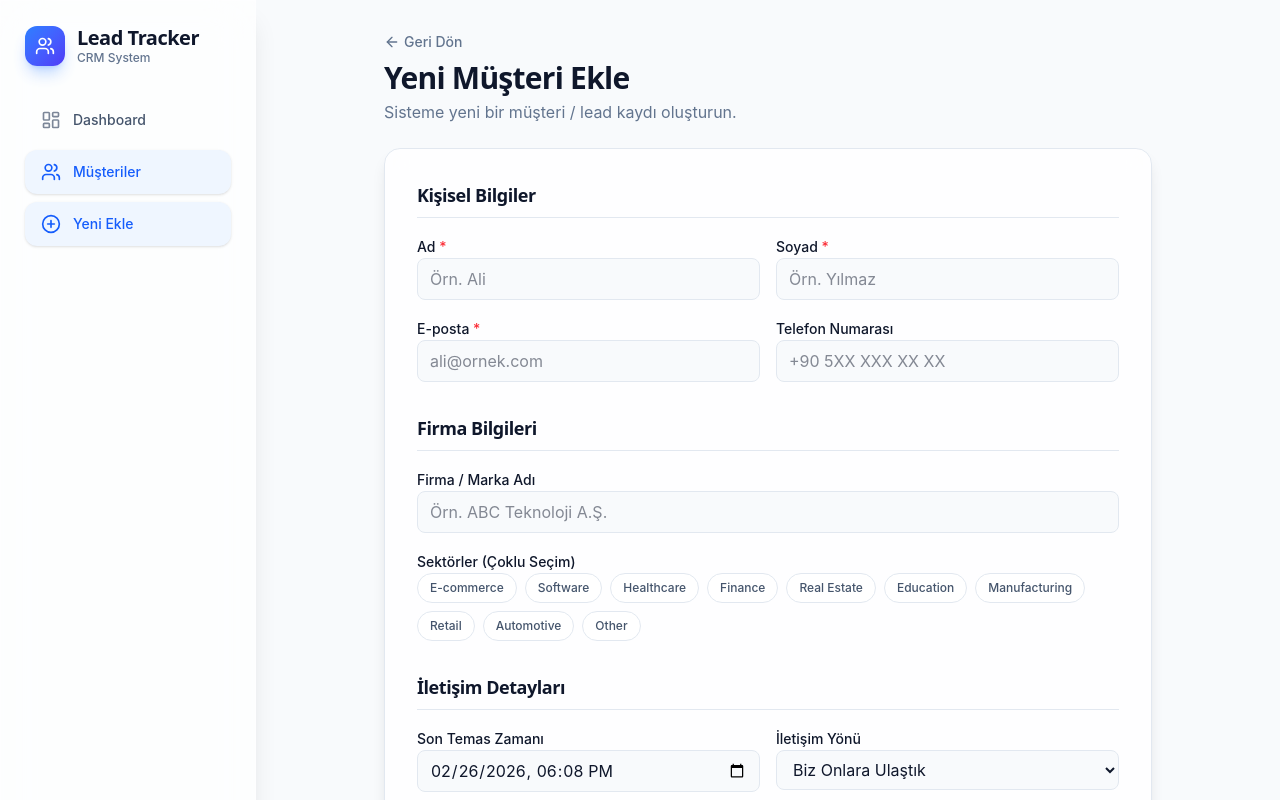
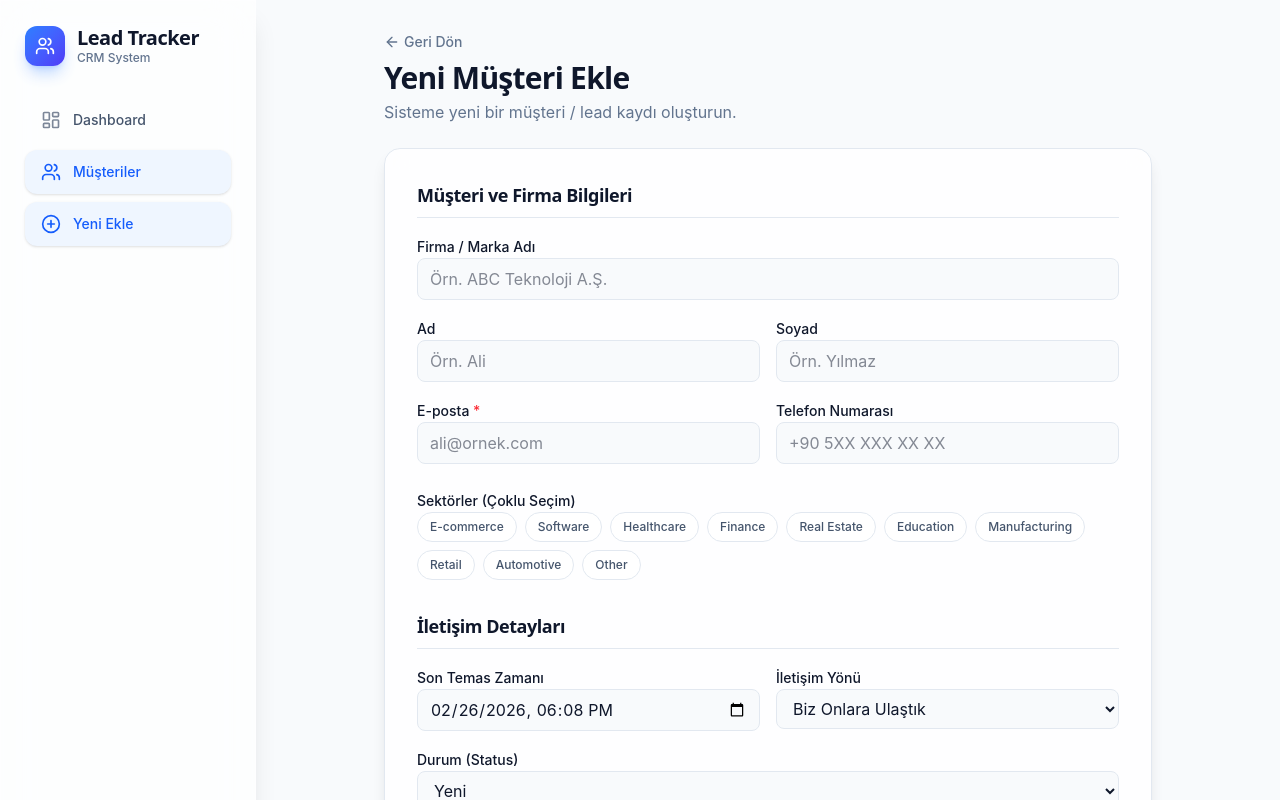
Before and after one commit to igim-volkan/mts, a React (Vite) app: page /leads/new in a window 1280 px wide. Shown: the top 800 px of the page. Built offline with nearby package versions, Linux system fonts and the light colour scheme; no server answers; the database is empty.

Commit message:
UI Guncellemesi: Firma adı öne alındı, Ad/Soyad zorunluluğu kaldırıldı.

```diff
--- a/src/pages/NewLead.tsx
+++ b/src/pages/NewLead.tsx
@@ -71,14 +71,26 @@ export function NewLead() {
             </div>
 
             <form onSubmit={handleSubmit} className="glass-card p-6 md:p-8 space-y-8">
-                {/* Kişisel Bilgiler */}
+                {/* Müşteri ve Firma Bilgileri */}
                 <div className="space-y-4">
-                    <h3 className="text-lg font-semibold border-b border-slate-200 dark:border-slate-700 pb-2">Kişisel Bilgiler</h3>
+                    <h3 className="text-lg font-semibold border-b border-slate-200 dark:border-slate-700 pb-2">Müşteri ve Firma Bilgileri</h3>
+
+                    <div className="space-y-1.5">
+                        <label className="text-sm font-medium">Firma / Marka Adı</label>
+                        <input
+                            type="text"
+                            name="companyName"
+                            value={formData.companyName}
+                            onChange={handleChange}
+                            className="w-full px-3 py-2 bg-slate-50 dark:bg-slate-900 border border-slate-200 dark:border-slate-700 rounded-lg focus:outline-none focus:ring-2 focus:ring-blue-500 focus:border-transparent transition-all"
+                            placeholder="Örn. ABC Teknoloji A.Ş."
+                        />
+                    </div>
+
                     <div className="grid grid-cols-1 md:grid-cols-2 gap-4">
                         <div className="space-y-1.5">
-                            <label className="text-sm font-medium">Ad <span className="text-red-500">*</span></label>
+                            <label className="text-sm font-medium">Ad</label>
                             <input
-                                required
                                 type="text"
                                 name="firstName"
                                 value={formData.firstName}
@@ -88,9 +100,8 @@ export function NewLead() {
                             />
                         </div>
                         <div className="space-y-1.5">
-                            <label className="text-sm font-medium">Soyad <span className="text-red-500">*</span></label>
+                            <label className="text-sm font-medium">Soyad</label>
                             <input
-                                required
                                 type="text"
                                 name="lastName"
                                 value={formData.lastName}
@@ -123,23 +134,8 @@ export function NewLead() {
                             />
                         </div>
                     </div>
-                </div>
 
-                {/* Firma ve Sektör */}
-                <div className="space-y-4">
-                    <h3 className="text-lg font-semibold border-b border-slate-200 dark:border-slate-700 pb-2">Firma Bilgileri</h3>
-                    <div className="space-y-1.5">
-                        <label className="text-sm font-medium">Firma / Marka Adı</label>
-                        <input
-                            type="text"
-                            name="companyName"
-                            value={formData.companyName}
-                            onChange={handleChange}
-                            className="w-full px-3 py-2 bg-slate-50 dark:bg-slate-900 border border-slate-200 dark:border-slate-700 rounded-lg focus:outline-none focus:ring-2 focus:ring-blue-500 focus:border-transparent transition-all"
-                            placeholder="Örn. ABC Teknoloji A.Ş."
-                        />
-                    </div>
-                    <div className="space-y-2">
+                    <div className="space-y-2 pt-2">
                         <label className="text-sm font-medium">Sektörler (Çoklu Seçim)</label>
                         <div className="flex flex-wrap gap-2">
                             {SECTORS.map((sector) => (
```
